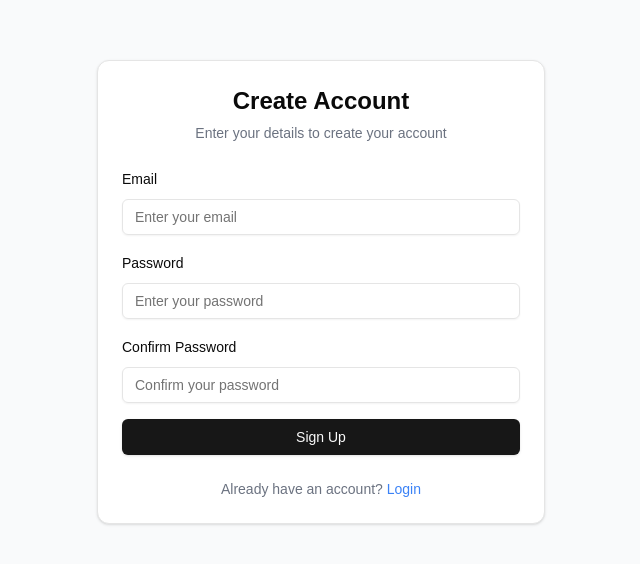
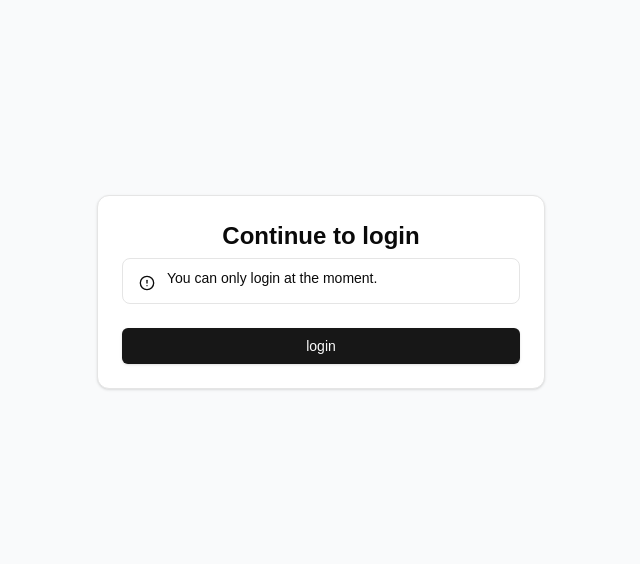
Before and after one commit to punchagency/bookkeeping-client, a Next.js app: page /auth/signup in a window 1280 px wide. Shown: the part 108-672 px from the top of the page, without its empty margins (319-959 px from the left). Built offline with nearby package versions, Linux system fonts and the light colour scheme; a web font is replaced by a local one.

Commit message:
refactor: simplify authentication flow and remove signup option

```diff
--- a/app/auth/login/page.tsx
+++ b/app/auth/login/page.tsx
@@ -7,9 +7,7 @@ import {
   Card,
   CardHeader,
   CardContent,
-  CardFooter,
 } from "@/components/ui/card";
-import Link from "next/link";
 import { axiosInstance } from "@/app/config/axios";
 import { useMutation } from "@tanstack/react-query";
 import { Loader } from "@/components/loader";
@@ -143,14 +141,6 @@ const Login = () => {
             </Button>
           </form>
         </CardContent>
-        <CardFooter className="flex justify-center">
-          <p className="text-sm text-gray-500">
-            Don&apos;t have an account?{" "}
-            <Link href="/auth/signup" className="text-blue-500 hover:underline">
-              Signup
-            </Link>
-          </p>
-        </CardFooter>
       </Card>
     </div>
   );
--- a/app/auth/logout/page.tsx
+++ b/app/auth/logout/page.tsx
@@ -25,12 +25,10 @@ const Logout = () => {
         }
       );
 
-      // Then remove the refresh token via our Next.js API route
       await fetch("/api/auth/reset-token", {
         method: "POST",
       });
 
-      // Clear local storage
       localStorage.removeItem("accessToken");
 
       return response.data;
@@ -39,7 +37,6 @@ const Logout = () => {
       toast.success("Logged out successfully");
       router.push("/auth/login");
     },
-    // eslint-disable-next-line @typescript-eslint/no-explicit-any
     onError: (error: any) => {
       toast.error(
         error.response?.data?.errors[0] || "Logout failed. Please try again."
--- a/app/auth/signup/page.tsx
+++ b/app/auth/signup/page.tsx
@@ -1,107 +1,28 @@
-"use client";
-import React, { useState } from "react";
+import { AlertCircle } from "lucide-react";
 import { Button } from "@/components/ui/button";
-import { Input } from "@/components/ui/input";
-import {
-  Card,
-  CardHeader,
-  CardContent,
-  CardFooter,
-} from "@/components/ui/card";
+import { Card, CardHeader, CardContent } from "@/components/ui/card";
+import { Alert, AlertDescription } from "@/components/ui/alert";
 import Link from "next/link";
 
-interface FormData {
-  email: string;
-  password: string;
-  confirmPassword: string;
-}
-
 const Signup = () => {
-  const [formData, setFormData] = useState<FormData>({
-    email: "",
-    password: "",
-    confirmPassword: "",
-  });
-
-  const handleChange = (e: React.ChangeEvent<HTMLInputElement>) => {
-    const { name, value } = e.target;
-    setFormData((prev) => ({
-      ...prev,
-      [name]: value,
-    }));
-  };
-
-  const handleSubmit = async (e: React.FormEvent<HTMLFormElement>) => {
-    e.preventDefault();
-    console.log("Signup Form submitted:", formData);
-  };
-
   return (
     <div className="flex items-center justify-center min-h-screen bg-gray-50">
       <Card className="w-full max-w-md">
         <CardHeader>
-          <h1 className="text-2xl font-bold text-center">Create Account</h1>
-          <p className="text-sm text-gray-500 text-center">
-            Enter your details to create your account
-          </p>
+          <h1 className="text-2xl font-bold text-center">Continue to login</h1>
+
+          <Alert>
+            <AlertCircle className="h-4 w-4" />
+            <AlertDescription>
+              You can only login at the moment.
+            </AlertDescription>
+          </Alert>
         </CardHeader>
-        <CardContent>
-          <form onSubmit={handleSubmit} className="space-y-4">
-            <div className="space-y-2">
-              <label htmlFor="email" className="text-sm font-medium">
-                Email
-              </label>
-              <Input
-                id="email"
-                name="email"
-                type="email"
-                placeholder="Enter your email"
-                value={formData.email}
-                onChange={handleChange}
-                required
-              />
-            </div>
-            <div className="space-y-2">
-              <label htmlFor="password" className="text-sm font-medium">
-                Password
-              </label>
-              <Input
-                id="password"
-                name="password"
-                type="password"
-                placeholder="Enter your password"
-                value={formData.password}
-                onChange={handleChange}
-                required
-              />
-            </div>
-            <div className="space-y-2">
-              <label htmlFor="confirmPassword" className="text-sm font-medium">
-                Confirm Password
-              </label>
-              <Input
-                id="confirmPassword"
-                name="confirmPassword"
-                type="password"
-                placeholder="Confirm your password"
-                value={formData.confirmPassword}
-                onChange={handleChange}
-                required
-              />
-            </div>
-            <Button type="submit" className="w-full">
-              Sign Up
-            </Button>
-          </form>
+        <CardContent className="w-full flex justify-center">
+          <Link href={"/auth/login"} className="w-full">
+            <Button className="w-full">login</Button>
+          </Link>
         </CardContent>
-        <CardFooter className="flex justify-center">
-          <p className="text-sm text-gray-500">
-            Already have an account?{" "}
-            <Link href="/auth/login" className="text-blue-500 hover:underline">
-              Login
-            </Link>
-          </p>
-        </CardFooter>
       </Card>
     </div>
   );
--- a/app/page.tsx
+++ b/app/page.tsx
@@ -6,10 +6,6 @@ export default function Home() {
       <h1 className="text-4xl font-bold">Hi, Welcome</h1>
       <div>
         Please{" "}
-        <Link href={"/auth/signup"} className="underline">
-          Signup
-        </Link>{" "}
-        or{" "}
         <Link href={"/auth/login"} className="underline">
           Login
         </Link>{" "}
```
